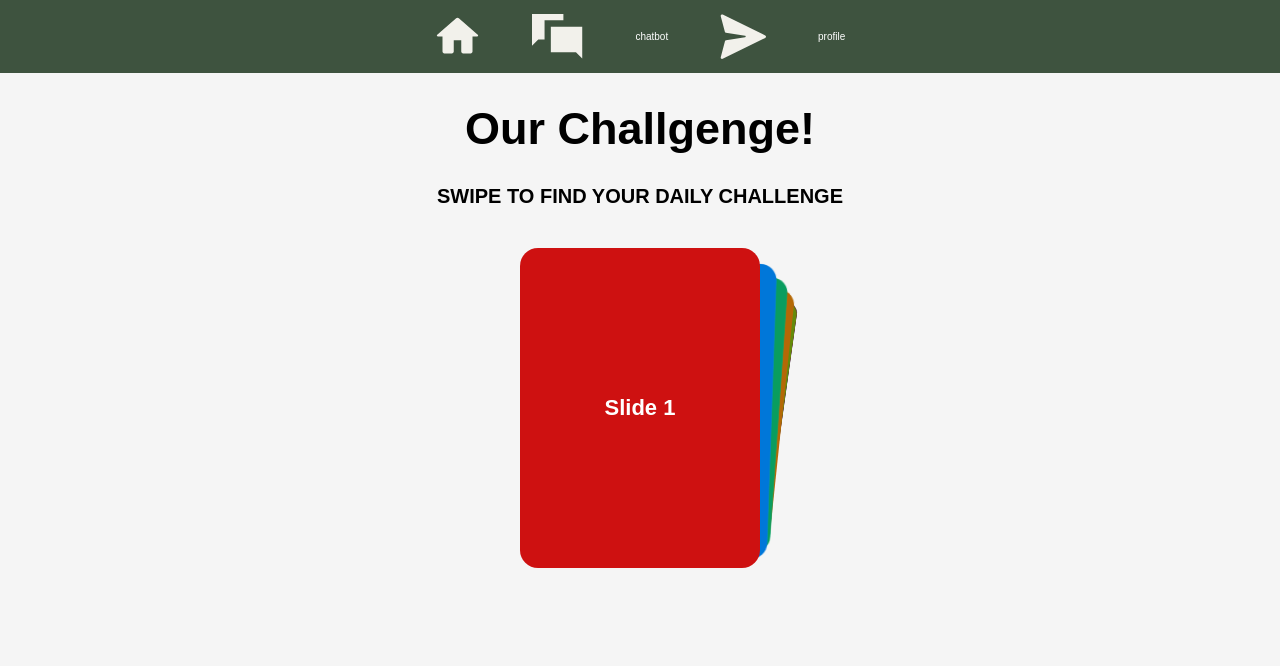
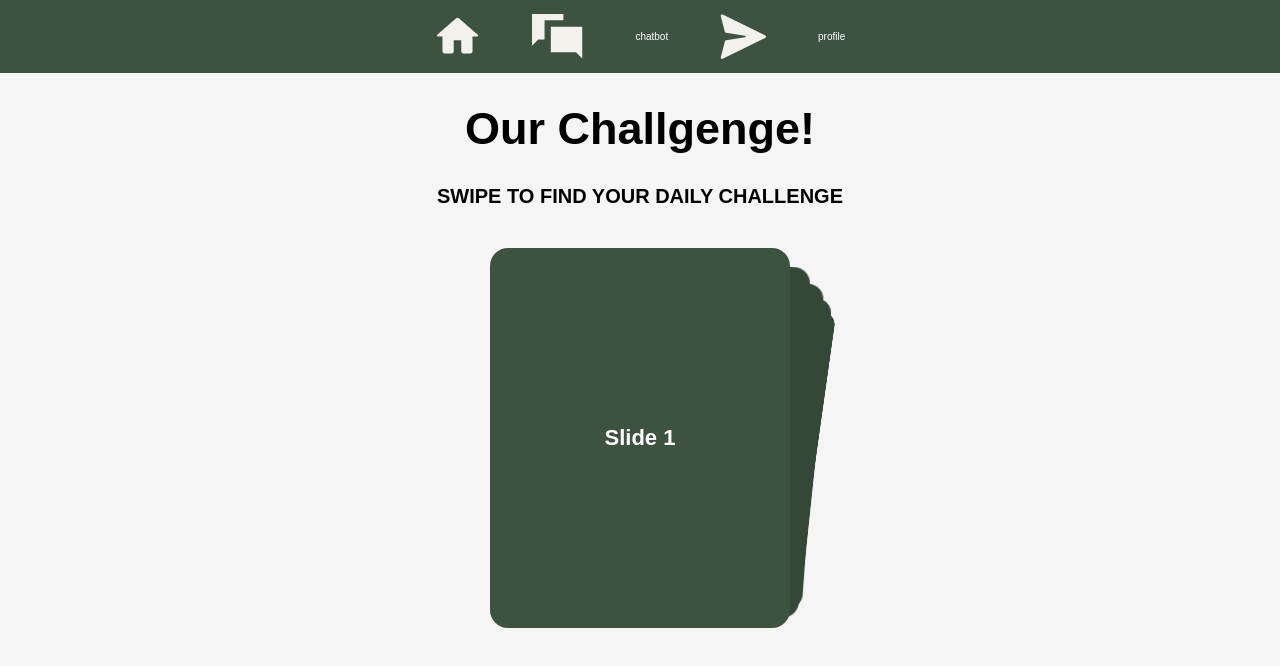
Before and after one commit to NSStoyanova22/GreenVista, a React (Vite) app: page / in a window 1280 px wide. Shown: the top 666 px of the page. Built offline with nearby package versions, Linux system fonts and the light colour scheme.

Commit message:
Change colors

```diff
--- a/styles/app.css
+++ b/styles/app.css
@@ -51,8 +51,8 @@ a img {
 
 .swiper {
   margin-top: 40px;
-  width: 240px;
-  height: 320px;
+  width: 300px;
+  height: 380px;
 }
 
 .swiper-slide {
@@ -66,43 +66,43 @@ a img {
 }
 
 .swiper-slide:nth-child(1n) {
-  background-color: rgb(206, 17, 17);
+  background-color: #3e533f;
 }
 
 .swiper-slide:nth-child(2n) {
-  background-color: rgb(0, 140, 255);
+  background-color: #3e533f;
 }
 
 .swiper-slide:nth-child(3n) {
-  background-color: rgb(10, 184, 111);
+  background-color: #3e533f;
 }
 
 .swiper-slide:nth-child(4n) {
-  background-color: rgb(211, 122, 7);
+  background-color: #3e533f;
 }
 
 .swiper-slide:nth-child(5n) {
-  background-color: rgb(118, 163, 12);
+  background-color: #3e533f;
 }
 
 .swiper-slide:nth-child(6n) {
-  background-color: rgb(180, 10, 47);
+  background-color: #3e533f;
 }
 
 .swiper-slide:nth-child(7n) {
-  background-color: rgb(35, 99, 19);
+  background-color: #3e533f;
 }
 
 .swiper-slide:nth-child(8n) {
-  background-color: rgb(0, 68, 255);
+  background-color: #3e533f;
 }
 
 .swiper-slide:nth-child(9n) {
-  background-color: rgb(218, 12, 218);
+  background-color: #3e533f;
 }
 
 .swiper-slide:nth-child(10n) {
-  background-color: rgb(54, 94, 77);
+  background-color: #3e533f;
 }
 
 .heading{
```
